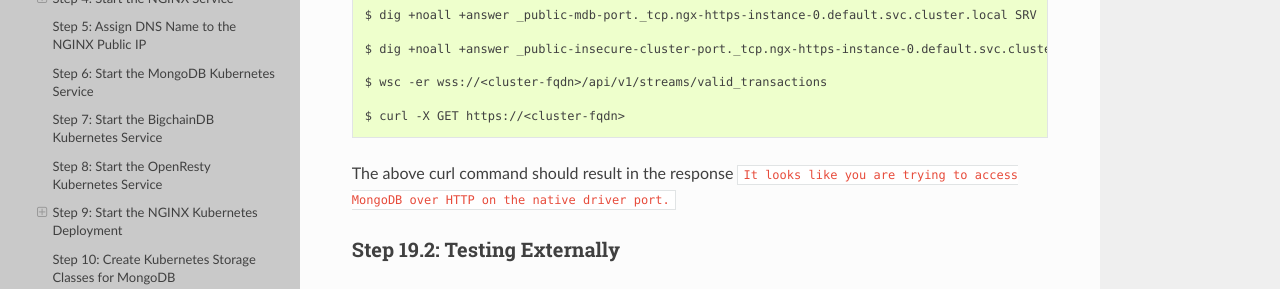
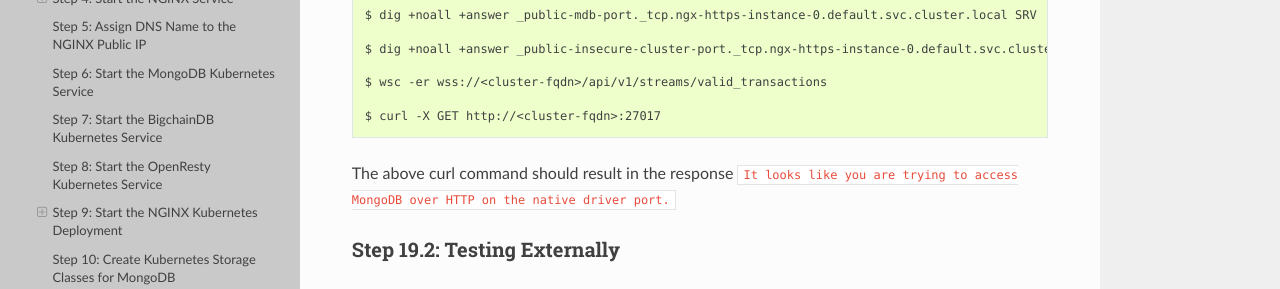
Before and after one commit to bigchaindb/bigchaindb, a Sphinx documentation site: the page built from docs/server/source/production-deployment-template/node-on-kubernetes.rst, in a window 1280 px wide and 900 px high, scrolled down 13881 px. Shown: the part 183-472 px from the top of the window. Built offline with Sphinx 7.4.7 and the Read the Docs theme 2.0.0, drawn with Linux system fonts in a browser that asks for light colours; pages that are not in the unit, such as notebooks, are missing from menus; some of the changed lines change nothing that is shown.

Commit message:
Fix and invalid command in k8s production deployment guide
- The guide is incorrect and expects and error message in the
nginx with https+3scale integration section:
$ curl -X GET https://<cluster-fqdn>
The above command should not return an error since this workflow is supported.
Updating this to the relevant command that will return the expected response
for sanity checking.
$ curl -X GET http://<cluster-fqdn>:27017

```diff
--- a/docs/server/source/production-deployment-template/node-on-kubernetes.rst
+++ b/docs/server/source/production-deployment-template/node-on-kubernetes.rst
@@ -866,7 +866,7 @@
 
    $ wsc -er wss://<cluster-fqdn>/api/v1/streams/valid_transactions
 
-   $ curl -X GET https://<cluster-fqdn>
+   $ curl -X GET http://<cluster-fqdn>:27017
 
 The above curl command should result in the response
 ``It looks like you are trying to access MongoDB over HTTP on the native driver port.``
```
